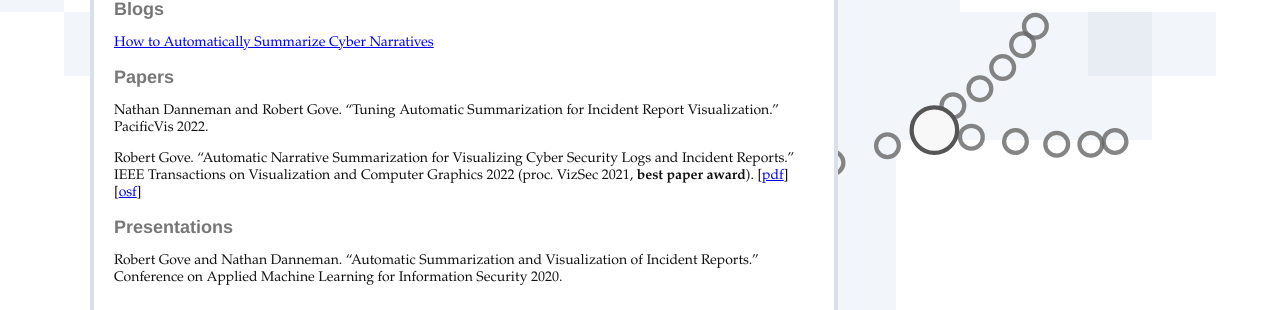
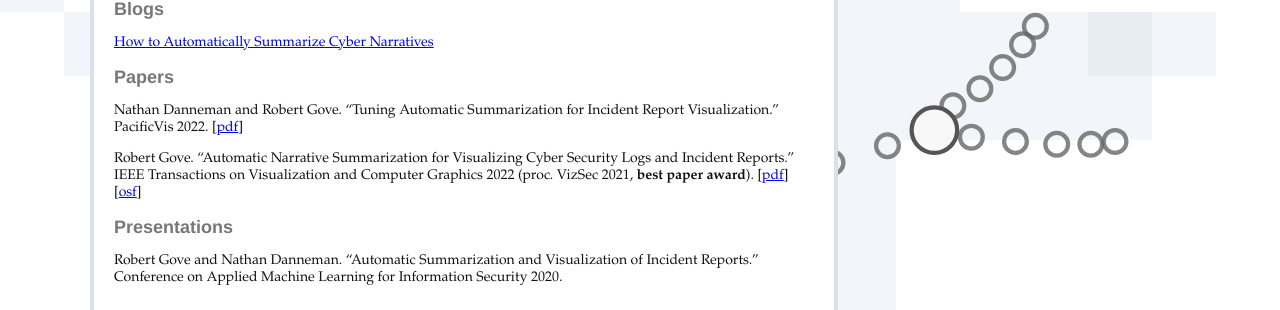
Before and after one commit to rpgove/rpgove.github.io, a Jekyll site: the page built from _projects/narrative_summarization.md, in a window 1280 px wide. Shown: the part 628-938 px from the top of the page. Built offline with Jekyll 4.4.1, drawn with Linux system fonts in a browser that asks for light colours.

Commit message:
OSF link for summarization tuning

```diff
--- a/_projects/narrative_summarization.md
+++ b/_projects/narrative_summarization.md
@@ -18,7 +18,7 @@ I then collaborated with a data scientist to try to improve the summaries for ne
 
 ## Papers
 
-Nathan Danneman and Robert Gove. "Tuning Automatic Summarization for Incident Report Visualization." PacificVis 2022.
+Nathan Danneman and Robert Gove. "Tuning Automatic Summarization for Incident Report Visualization." PacificVis 2022. \[[pdf](https://osf.io/4ytec)\]
 
 Robert Gove. "Automatic Narrative Summarization for Visualizing Cyber Security Logs and Incident Reports." IEEE Transactions on Visualization and Computer Graphics 2022 (proc. VizSec 2021, **best paper award**). \[[pdf](https://osf.io/q5t79/)\] \[[osf](https://osf.io/ekzbp/)\]
 
--- a/publications.markdown
+++ b/publications.markdown
@@ -22,7 +22,7 @@ Miranda K Hayworth, Nels G Johnson, Matthew E Wilhelm, Robert P Gove, Jackie D M
 
 # Conference papers
 
-Nathan Danneman and Robert Gove. "Tuning Automatic Summarization for Incident Report Visualization." PacificVis 2022.
+Nathan Danneman and Robert Gove. "Tuning Automatic Summarization for Incident Report Visualization." PacificVis 2022. \[[pdf](https://osf.io/4ytec)\]
 
 Casey Haber and Robert Gove. "A Visualization Tool for Analyzing the Suitability of Software Libraries via Their Code Repositories." Visualization and Data Analysis 2020, **best paper award**. \[[pdf](https://osf.io/j28ev/)\] \[[blog](https://twosixtech.com/choosing-open-source-libraries-and-analyzing-risks/)\]
 
```
